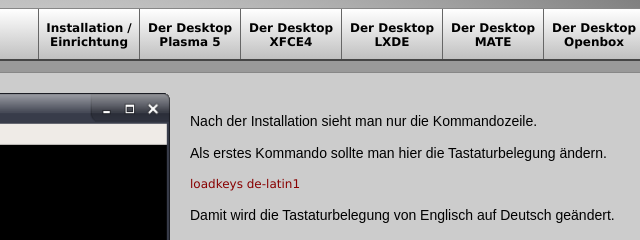
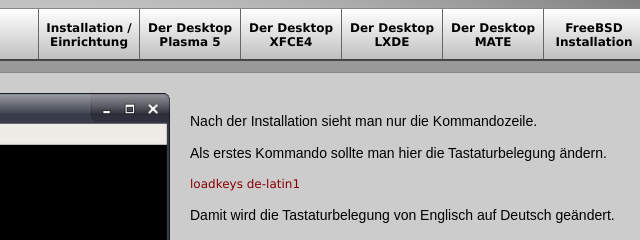
Before and after one commit to alex0496/alex0496.github.io, a plain HTML site: page sites/einrichtung.html in a window 1280 px wide. Shown: the top 240 px of the page, 640-1280 px from the left. Drawn offline with Linux system fonts and the light colour scheme; files whose address does not match are found by name.

Commit message:
Update einrichtung.html

```diff
--- a/sites/einrichtung.html
+++ b/sites/einrichtung.html
@@ -16,7 +16,7 @@
             <div class="link"> <a href="../sites/xfce.html">Der Desktop XFCE4</a></div>
             <div class="link"> <a href="../sites/lxde.html">Der Desktop LXDE</a></div>
             <div class="link"> <a href="../sites/mate.html">Der Desktop MATE</a></div>
-            <div class="link"> <a href="../sites/openbox.html">Der Desktop Openbox</a></div>
+            <div class="link"> <a href="../sites/openbox.html">FreeBSD Installation</a></div>
         </div>
 
         <div class="logo"><a href="../index.html"><img src="../img/archlogo.png"></a></div>
```
